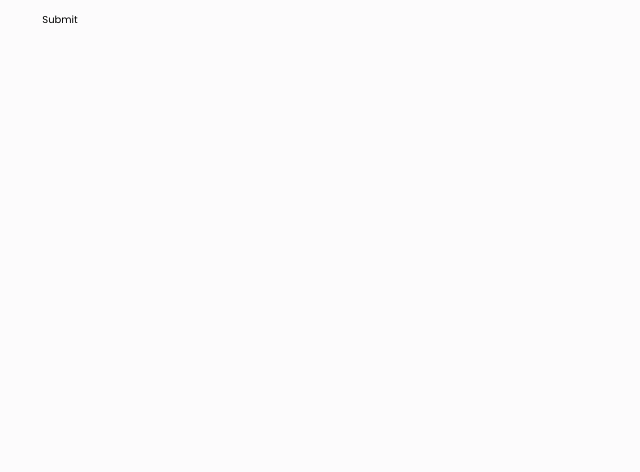
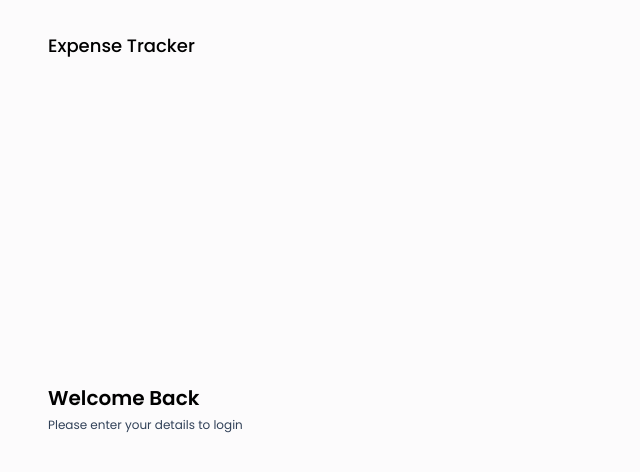
Before and after one commit to arunav999/Expense_Tracker-frontend, a React (Vite) app: page /login in a window 1280 px wide. Shown: the top 472 px of the page, without its empty margins (0-640 px from the left). Built offline with nearby package versions, Linux system fonts and the light colour scheme.

Commit message:
added layouts

```diff
--- a/src/App.jsx
+++ b/src/App.jsx
@@ -31,11 +31,9 @@
 const Root = () => {
   const isAuthenticated = !!localStorage.getItem("token");
 
-  // return isAuthenticated ? (
-  //   <Navigate to="/dashboard" />
-  // ) : (
-  //   <Navigate to="/login" />
-  // );
-
-  return <Navigate to="/login" />;
+  return isAuthenticated ? (
+    <Navigate to="/dashboard" />
+  ) : (
+    <Navigate to="/login" />
+  );
 };
--- a/src/components/Input/InputForm.jsx
+++ /dev/null
@@ -1,10 +0,0 @@
-
-export default function InputForm() {
-  return (
-    <>
-      <form action="">
-
-      </form>
-    </>
-  )
-}
--- a/src/components/Modal/Modal.jsx
+++ /dev/null
@@ -1,8 +0,0 @@
-
-export default function Modal() {
-  return (
-    <>
-      <dialog></dialog>
-    </>
-  );
-}
--- /dev/null
+++ b/src/components/layouts/AuthLayout.jsx
@@ -0,0 +1,14 @@
+const AuthLayout = ({ children }) => {
+  return (
+    <>
+      <div>
+        <div className="w-screen h-screen md:w=[60vw] px-12 pt-8 pb-12">
+          <h2 className="text-lg font-medium text-black">Expense Tracker</h2>
+          {children}
+        </div>
+      </div>
+    </>
+  );
+};
+
+export default AuthLayout;
--- a/src/components/util/Button.jsx
+++ /dev/null
@@ -1,13 +0,0 @@
-import button from "./Button.module.css";
-
-export default function Button({ name, type, disabled }) {
-  return (
-    <>
-      <div className={button.container}>
-        <button disabled={disabled} type={type} className={button.button}>
-          {name}
-        </button>
-      </div>
-    </>
-  );
-}
--- a/src/components/util/Button.module.css
+++ /dev/null
@@ -1,11 +0,0 @@
-.container {
-  width: 12rem;
-  padding: 12px;
-
-  display: flex;
-  justify-content: center;
-}
-
-.button {
-  cursor: pointer;
-}
--- a/src/components/util/Input.jsx
+++ /dev/null
@@ -1,12 +0,0 @@
-export default function Input({ name, id, label, textarea }) {
-  return (
-    <>
-      <label htmlFor={id}>{label}</label>
-      {!textarea ? (
-        <input type="text" id={id} name={name} />
-      ) : (
-        <textarea name={name} id={id}></textarea>
-      )}
-    </>
-  );
-}
--- a/src/index.css
+++ b/src/index.css
@@ -17,14 +17,3 @@
     overflow-x: hidden;
   }
 }
-
-*, *::before, *::after{
-  margin: 0;
-  padding: 0;
-  box-sizing: inherit;
-}
-
-html{
-  font-size: 62.5%;
-  box-sizing: border-box;
-}
--- a/src/pages/Auth/Login.jsx
+++ b/src/pages/Auth/Login.jsx
@@ -1,14 +1,16 @@
-import Input from "../../components/util/Input";
-import Button from "../../components/util/Button";
+import AuthLayout from "../../components/layouts/AuthLayout";
 
 export default function Login() {
   return (
     <>
-      {/* <div>Login</div> */}
-      {/* <Input label="First name" id="fName" name="fName" />
-      <Input label="Last name" id="lName" name="lName" /> */}
-
-      <Button name="Submit" type="Submit" disabled={false} />
+      <AuthLayout>
+        <div className="lg:w-[70%] h-3/4 md:h-full flex flex-col justify-center">
+          <h3 className="text-xl font-semibold text-black">Welcome Back</h3>
+          <p className="text-xs text-slate-700 mt-[5px] mb-6">
+            Please enter your details to login
+          </p>
+        </div>
+      </AuthLayout>
     </>
   );
 }
```
